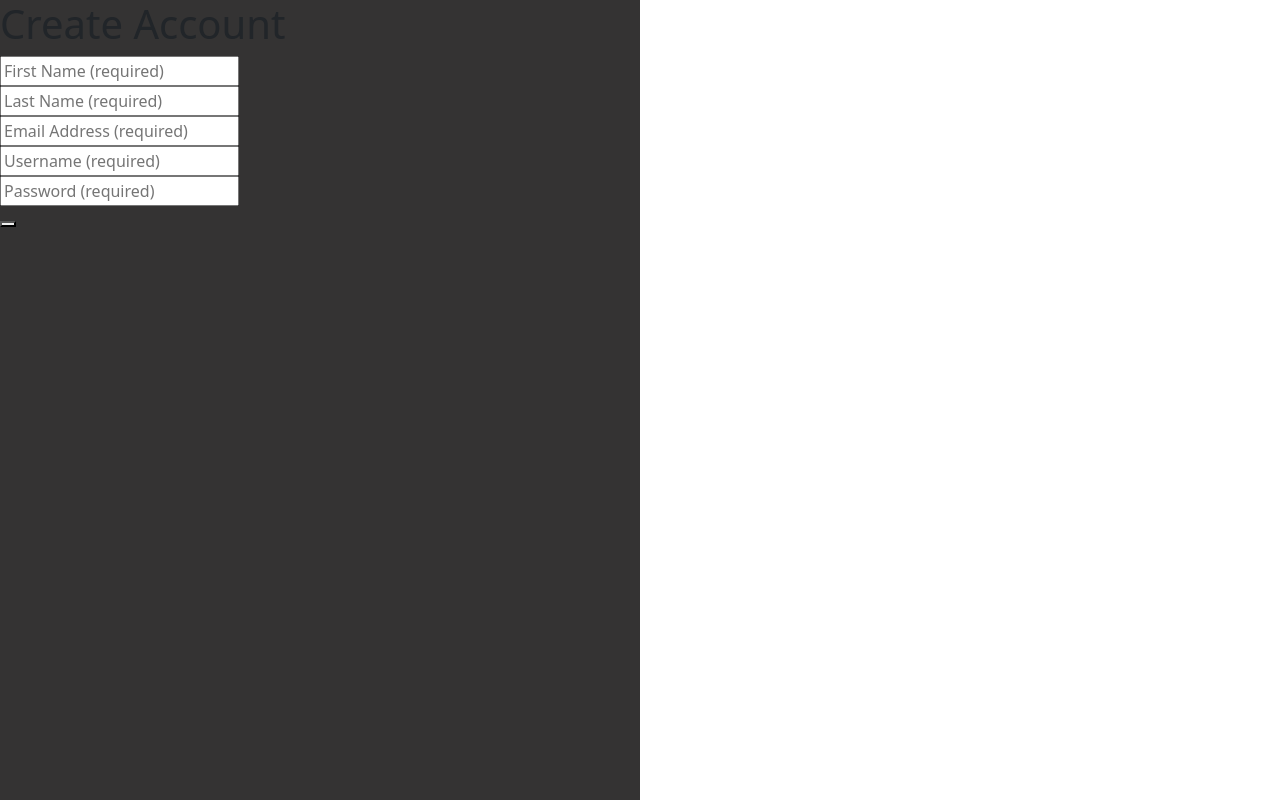
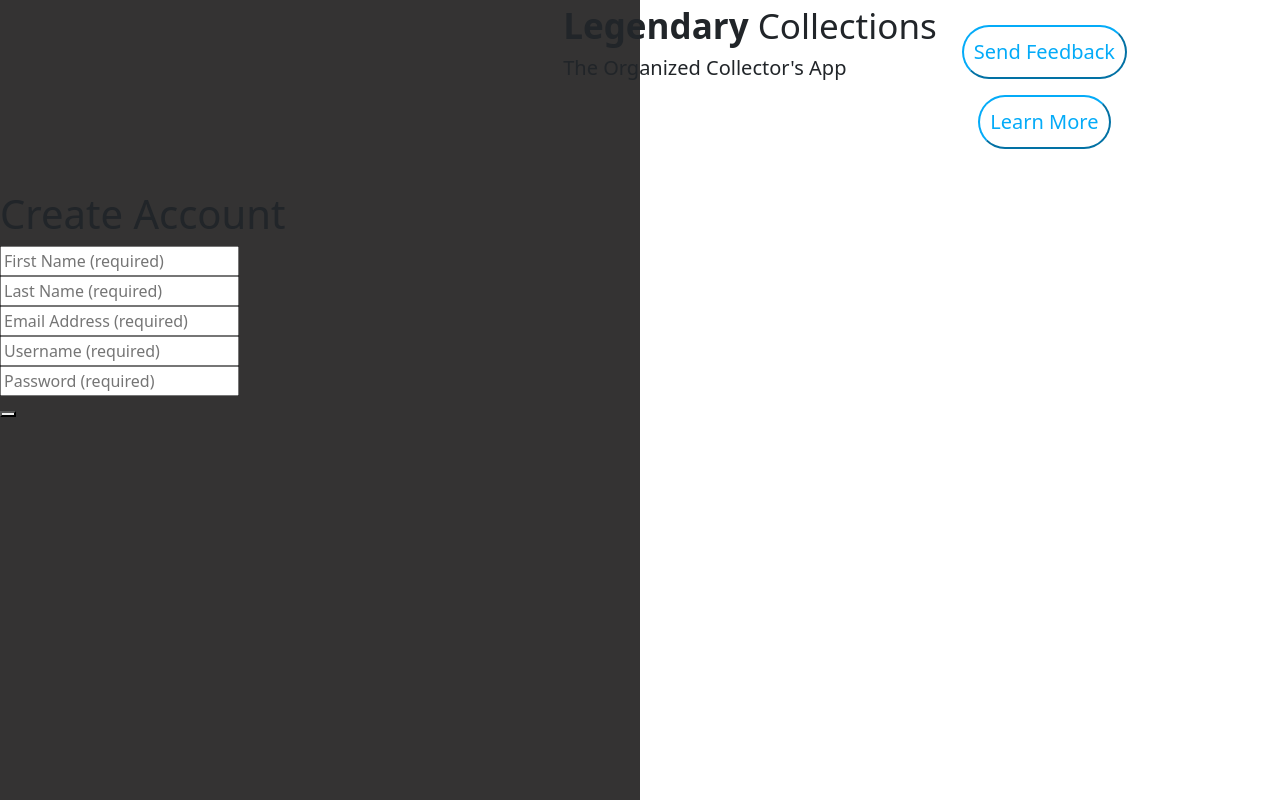
Before and after one commit to cmorris91/legendary-test-project, a React (Create React App) app: page / in a window 1280 px wide. Built offline with nearby package versions, Linux system fonts and the light colour scheme; the HTML template or start-up script is replaced by a standard one.

Commit message:
applied router dom and switch function on homepage

```diff
--- a/package.json
+++ b/package.json
@@ -10,7 +10,7 @@
     "react": "^17.0.2",
     "react-bootstrap": "^2.1.2",
     "react-dom": "^17.0.2",
-    "react-router-dom": "^6.2.1",
+    "react-router-dom": "^5.2.0",
     "react-scripts": "5.0.0",
     "web-vitals": "^2.1.4"
   },
--- a/src/App.js
+++ b/src/App.js
@@ -1,5 +1,5 @@
 import React from "react";
-import { BrowserRouter as Router, Redirect, Route, Switch, } from "react-router-dom";
+import { BrowserRouter as Router, Redirect, Route, Routes, Switch, } from "react-router-dom";
 import Header from "./components/header";
 import LogIn from "./components/Login";
 import SignUp from "./components/SignUp";
@@ -8,18 +8,19 @@
 
 function App() {
   return (
-    <div>
+    // <div>
 
-      {/* <Header/> */}
-      <SignUp/>
-    </div>
-  // //  <Router>
-  //    <div>
-  //      <Header/>
-  //      {/* <LogIn/> */}
-  //      <SignUp/>
-  //    </div>
-  //  {/* </Router> */}
+    //   {/* <Header/> */}
+    //   <SignUp/>
+    // </div>
+    <Router>
+     <div>
+       <Header/>
+        <Switch>
+          <Route path="/"><SignUp/></Route>
+        </Switch>
+     </div>
+   </Router>
 
   )
 }
```
Also changed, not shown: src/components/SignUp/index.js (+4 -3 lines), 1 other file (tests, documents, lock files or other folders).
